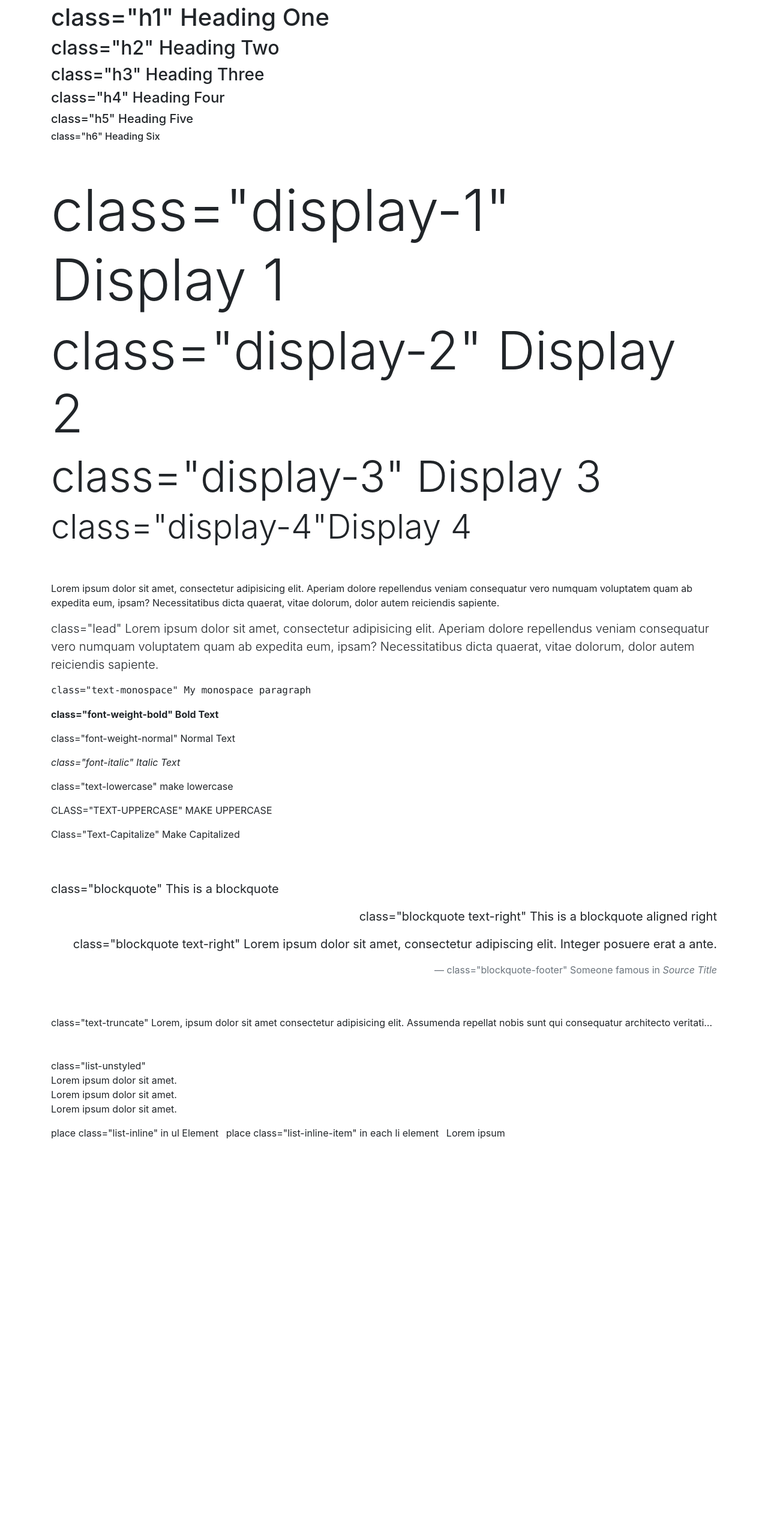
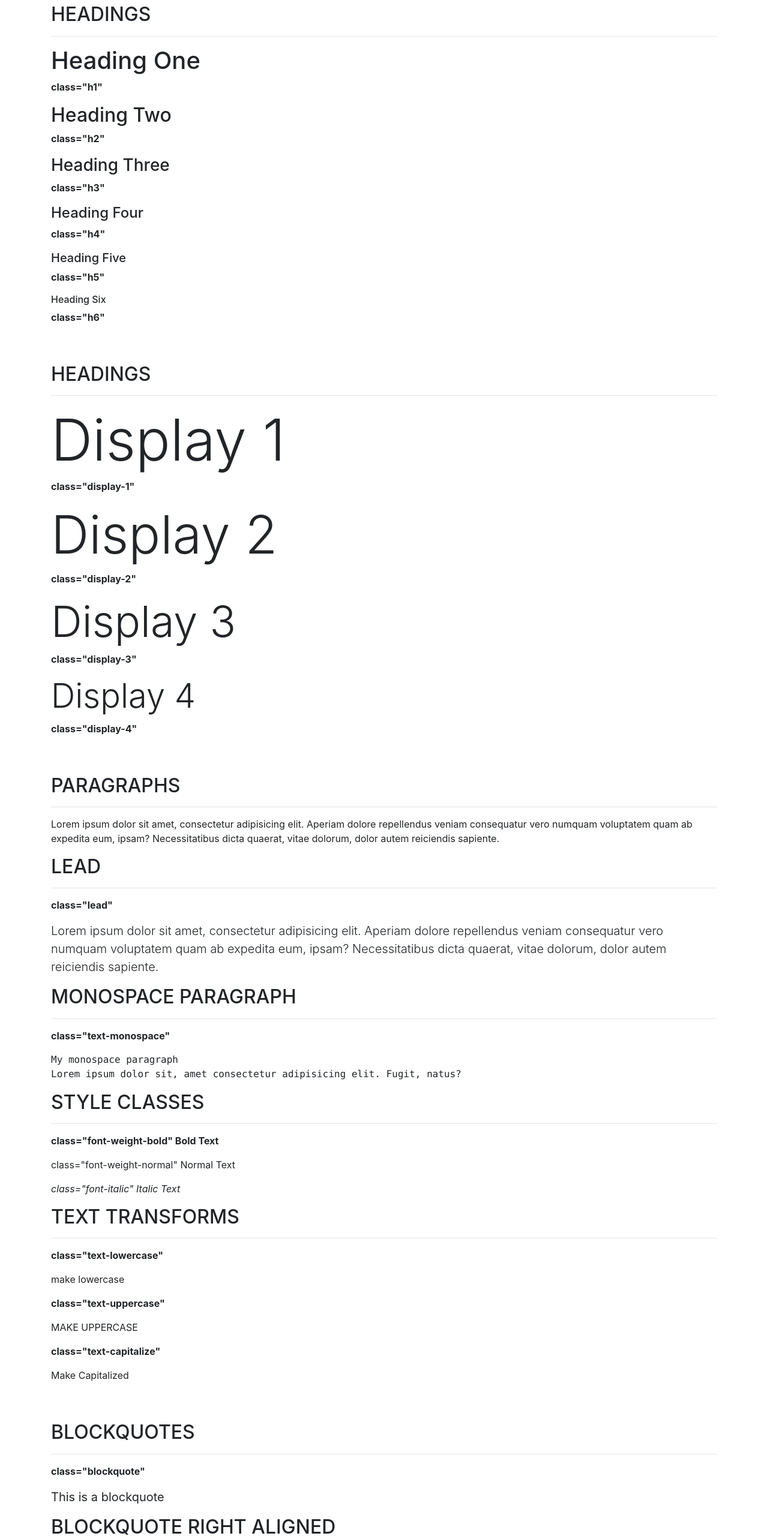
Before and after one commit to JasJohn3/bootstrap-sandbox, a plain HTML site: page 2_2_basic_typography.html in a window 1280 px wide. Shown: the part 200-2761 px from the top of the page at 60% size. Before the commit the page ends 2601 px from the top, so only its background shows below. Drawn offline with nearby package versions, Linux system fonts and the light colour scheme.

Commit message:
Modify HTML for typography 2.2 page

```diff
--- a/2_2_basic_typography.html
+++ b/2_2_basic_typography.html
@@ -88,73 +88,120 @@
     <!--####################START HERE######################-->
 
     <!-- HEADINGS -->
-    <h1 class="h1">class="h1" Heading One</h1>
-    <h2 class="h2">class="h2" Heading Two</h2>
-    <h3 class="h3">class="h3" Heading Three</h3>
-    <h4 class="h4">class="h4" Heading Four</h4>
-    <h5 class="h5">class="h5" Heading Five</h5>
-    <h6 class="h6">class="h6" Heading Six</h6>
+    <h2 class="h2">HEADINGS</h2>
+    <hr>
+    <h1 class="h1">Heading One</h1>
+    <strong class="d-block mb-3">class="h1"</strong>
+
+    <h2 class="h2">Heading Two</h2>
+
+    <strong class="d-block mb-3">class="h2"</strong>
+
+    <h3 class="h3">Heading Three</h3>
+
+    <strong class="d-block mb-3">class="h3"</strong>
+
+    <h4 class="h4">Heading Four</h4>
+
+    <strong class="d-block mb-3">class="h4"</strong>
+
+    <h5 class="h5">Heading Five</h5>
+
+    <strong class="d-block mb-3">class="h5"</strong>
+
+    <h6 class="h6">Heading Six</h6>
+
+    <strong class="d-block mb-3">class="h6"</strong>
 
     <br>
     <br>
 
 
     <!-- DISPLAY CLASSES -->
-    <h1 class="display-1">class="display-1" Display 1</h1>
-    <h1 class="display-2">class="display-2" Display 2</h1>
-    <h1 class="display-3">class="display-3" Display 3</h1>
-    <h1 class="display-4"> class="display-4"Display 4</h1>
+    <h2 class="h2">HEADINGS</h2>
+    <hr>
+    <h1 class="display-1">Display 1</h1>
+    <strong class="d-block mb-3">class="display-1"</strong>
+    <h1 class="display-2">Display 2</h1>
+    <strong class="d-block mb-3">class="display-2"</strong>
+    <h1 class="display-3">Display 3</h1>
+    <strong class="d-block mb-3">class="display-3"</strong>
+    <h1 class="display-4">Display 4</h1>
+    <strong class="d-block mb-3">class="display-4"</strong>
 
     <br>
     <br>
 
     <!-- PARAGRAPHS -->
+    <h2 class="h2">PARAGRAPHS</h2>
+    <hr>
     <p>Lorem ipsum dolor sit amet, consectetur adipisicing elit. Aperiam dolore repellendus veniam consequatur vero numquam
       voluptatem quam ab expedita eum, ipsam? Necessitatibus dicta quaerat, vitae dolorum, dolor autem reiciendis sapiente.</p>
 
     <!-- LEAD -->
-    <p class="lead">class="lead" Lorem ipsum dolor sit amet, consectetur adipisicing elit. Aperiam dolore repellendus veniam consequatur vero numquam
+    <h2 class="h2">LEAD</h2>
+    <hr>
+    <strong class="d-block mb-3">class="lead"</strong>
+    <p class="lead"> Lorem ipsum dolor sit amet, consectetur adipisicing elit. Aperiam dolore repellendus veniam consequatur vero numquam
       voluptatem quam ab expedita eum, ipsam? Necessitatibus dicta quaerat, vitae dolorum, dolor autem reiciendis sapiente.</p>
 
     <!-- MONOSPACE PARAGRAPH -->
-    <p class="text-monospace">class="text-monospace" My monospace paragraph</p>
+    <h2 class="h2">MONOSPACE PARAGRAPH</h2>
+    <hr>
+    <strong class="d-block mb-3">class="text-monospace"</strong>
+    <p class="text-monospace">My monospace paragraph <br>
+    Lorem ipsum dolor sit, amet consectetur adipisicing elit. Fugit, natus?</p>
 
     <!-- STYLE CLASSES -->
+    <h2 class="h2">STYLE CLASSES</h2>
+    <hr>
     <p class="font-weight-bold">class="font-weight-bold" Bold Text</p>
     <p class="font-weight-normal">class="font-weight-normal" Normal Text</p>
     <p class="font-italic">class="font-italic" Italic Text</p>
 
     <!-- TEXT TRANSFORMS -->
-    <p class="text-lowercase">class="text-lowercase" MAKE LOWERCASE</p>
-    <p class="text-uppercase">class="text-uppercase" make uppercase</p>
-    <p class="text-capitalize">class="text-capitalize" make capitalized</p>
+    <h2 class="h2">TEXT TRANSFORMS</h2>
+    <hr>
+    <strong class="d-block mb-3">class="text-lowercase"</strong>
+    <p class="text-lowercase">MAKE LOWERCASE</p>
+    <strong class="d-block mb-3">class="text-uppercase"</strong>
+    <p class="text-uppercase">make uppercase</p>
+    <strong class="d-block mb-3">class="text-capitalize"</strong>
+    <p class="text-capitalize">make capitalized</p>
 
     <br>
     <br>
 
     <!-- BLOCKQUOTES -->
+    <h2 class="h2">BLOCKQUOTES</h2>
+    <hr>
+    <strong class="d-block mb-3">class="blockquote"</strong>
     <blockquote class="blockquote">
       <p>
-        class="blockquote"
         This is a blockquote
       </p>
     </blockquote>
 
     <!-- BLOCKQUOTE RIGHT ALIGNED -->
+    <h2 class="h2">BLOCKQUOTE RIGHT ALIGNED</h2>
+    <hr>
+    <strong class="d-block mb-3">class="blockquote text-right"</strong>
     <blockquote class="blockquote text-right">
       <p>
-        class="blockquote text-right"
         This is a blockquote aligned right
       </p>
     </blockquote>
 
     <!-- BLOCKQUOTE WITH FOOTER -->
+    <h2 class="h2">BLOCKQUOTE WITH FOOTER</h2>
+    <hr>
+    <strong class="d-block mb-3">class="blockquote text-right"</strong>
+    <strong class="d-block mb-3">class="blockquote-footer" </strong>
     <blockquote class="blockquote text-right">
       <p>
-        class="blockquote text-right"
         Lorem ipsum dolor sit amet, consectetur adipiscing elit. Integer posuere erat a ante.
       </p>
-      <footer class="blockquote-footer">class="blockquote-footer" Someone famous in
+      <footer class="blockquote-footer">Someone famous in
         <cite title="Source Title">Source Title</cite>
       </footer>
     </blockquote>
@@ -163,8 +210,10 @@
     <br>
 
     <!-- TEXT TRUNCATE -->
+    <h2 class="h2">TEXT TRUNCATE</h2>
+    <hr>
+    <strong class="d-block mb-3">class="text-truncate" </strong>
     <div class="text-truncate">
-      class="text-truncate"
       Lorem, ipsum dolor sit amet consectetur adipisicing elit. Assumenda repellat nobis sunt qui consequatur architecto veritatis,
       iure odit, debitis pariatur perspiciatis? Asperiores facere veniam, totam ullam dignissimos voluptate atque! Eos, animi
       quos. Sint magni nulla provident et consequatur officia tempora!
@@ -174,17 +223,30 @@
     <br>
 
     <!-- LISTS -->
+    <h2 class="h2">LISTS</h2>
+    <hr>
+    <strong class="d-block mb-3">class="list-unstyled"</strong>
     <ul class="list-unstyled">
-      <li>class="list-unstyled"</li>
+      <li>Lorem ipsum dolor sit amet.</li>
       <li>Lorem ipsum dolor sit amet.</li>
       <li>Lorem ipsum dolor sit amet.</li>
       <li>Lorem ipsum dolor sit amet.</li>
     </ul>
 
     <!-- INLINE LIST -->
+    <h2 class="h2">INLINE LIST</h2>
+    <hr>
+    <strong class="d-block mb-3">class="list-inline"</strong>
+    <strong class="d-block mb-3">class="list-inline-item"</strong>
+    <ol>
+      <li>place class="list-inline" in ul Element</li>
+      <li>place class="list-inline-item" in each li element</li>
+    </ol>
+    <strong class="d-block mb-1">Example</strong>
     <ul class="list-inline">
-      <li class="list-inline-item">place class="list-inline" in ul Element</li>
-      <li class="list-inline-item">place class="list-inline-item" in each li element</li>
+      <li class="list-inline-item">Lorem ipsum </li>
+      <li class="list-inline-item">Lorem ipsum </li>
+      <li class="list-inline-item">Lorem ipsum </li>
       <li class="list-inline-item">Lorem ipsum </li>
     </ul>
   </div>
```
